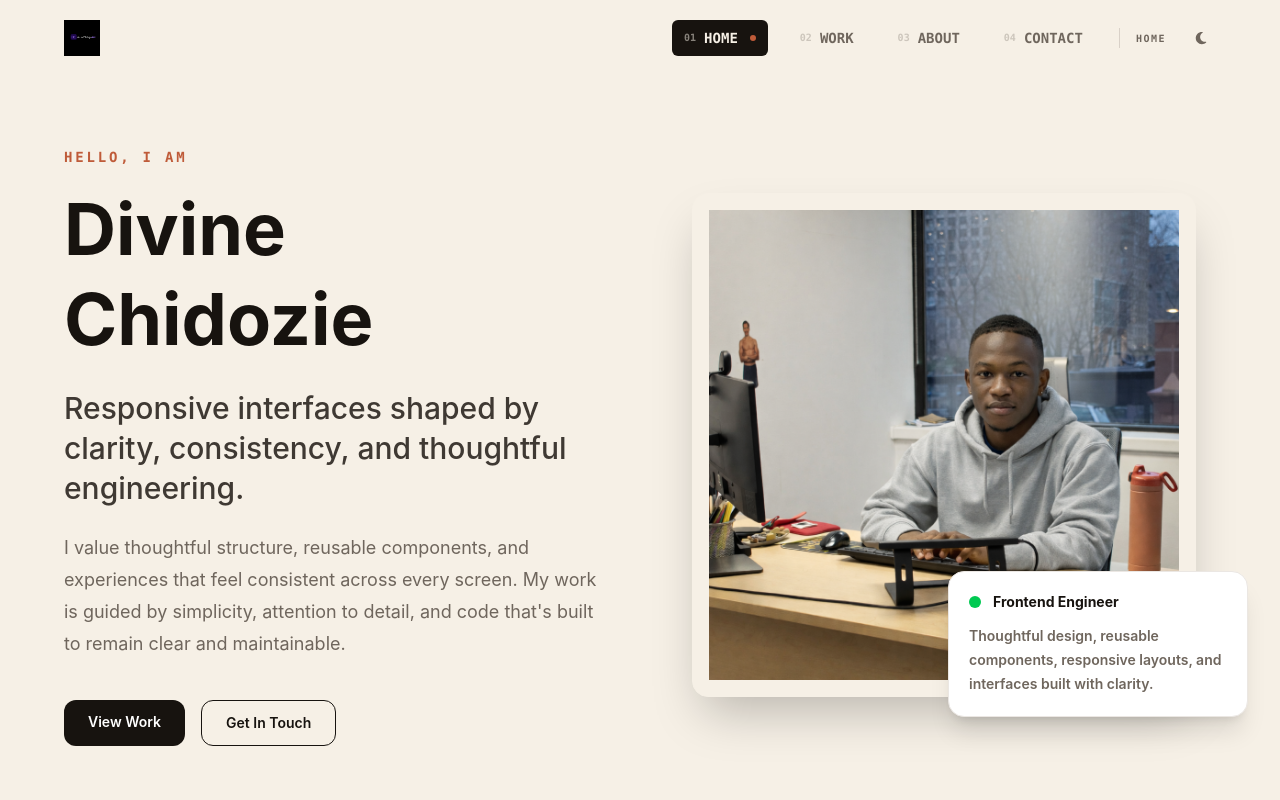
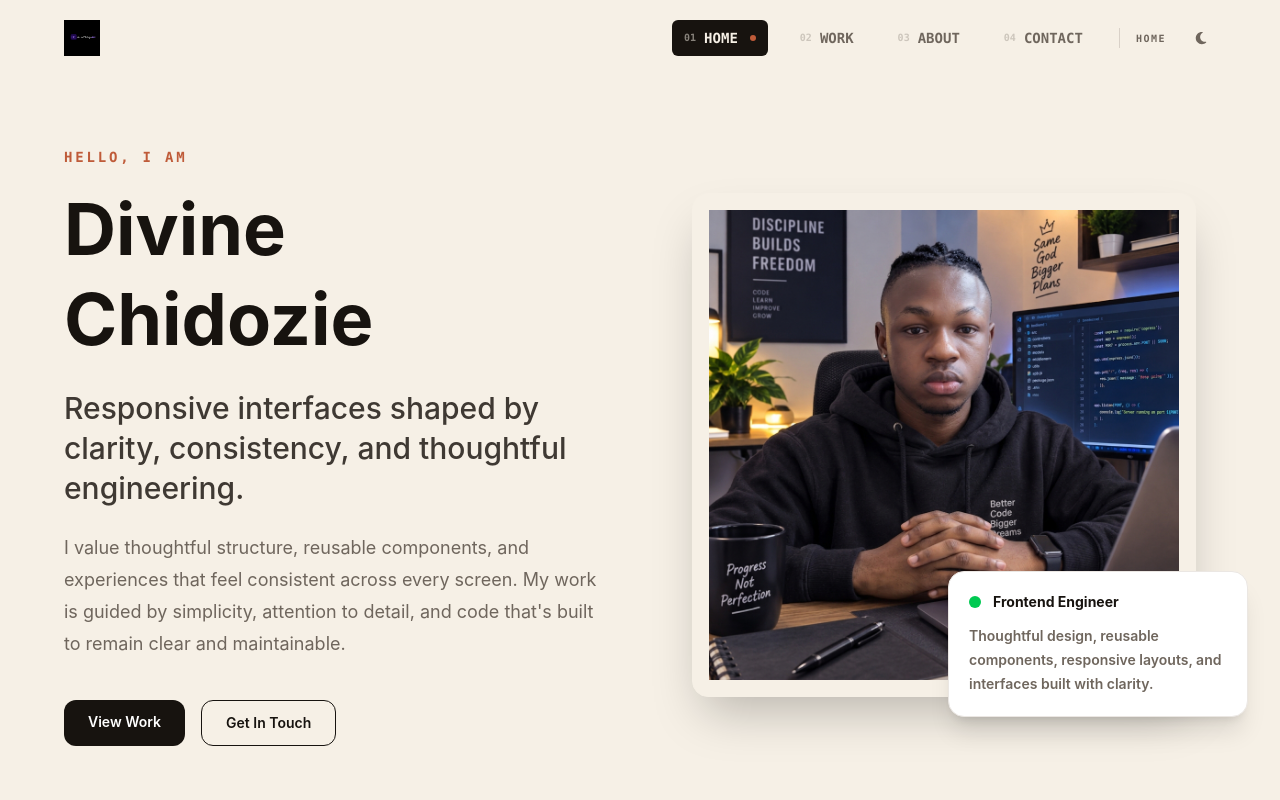
Before and after one commit to Divine-Chidozie/divine-chidozie-portfolio, a React (Vite) app: page / in a window 1280 px wide. Shown: the top 800 px of the page. Built offline with nearby package versions, Linux system fonts and the light colour scheme.

Commit message:
updated portfolio image

```diff
--- a/src/components/Hero.jsx
+++ b/src/components/Hero.jsx
@@ -1,6 +1,6 @@
 import { Link } from "react-router-dom";
 
-import divinechidozie from "../assets/images/divinechidozie.png";
+import divinephoto from "../assets/images/divinephoto.jpg";
 
 export default function Hero() {
   return (
@@ -51,7 +51,7 @@ export default function Hero() {
           {/* Image Card */}
           <div className="w-full rounded-2xl border border-[#f6f0e6] bg-[#f6f0e6] p-3 shadow-2xl sm:p-4 md:w-auto">
             <img
-              src={divinechidozie}
+              src={divinephoto}
               alt="Portrait of Divine Chidozie"
               loading="eager"
               className="w-full max-w-full object-contain sm:w-72 md:w-80 lg:w-105 xl:w-117.5"
```
Also changed, not shown: src/assets/images/divinephoto.jpg (added).
